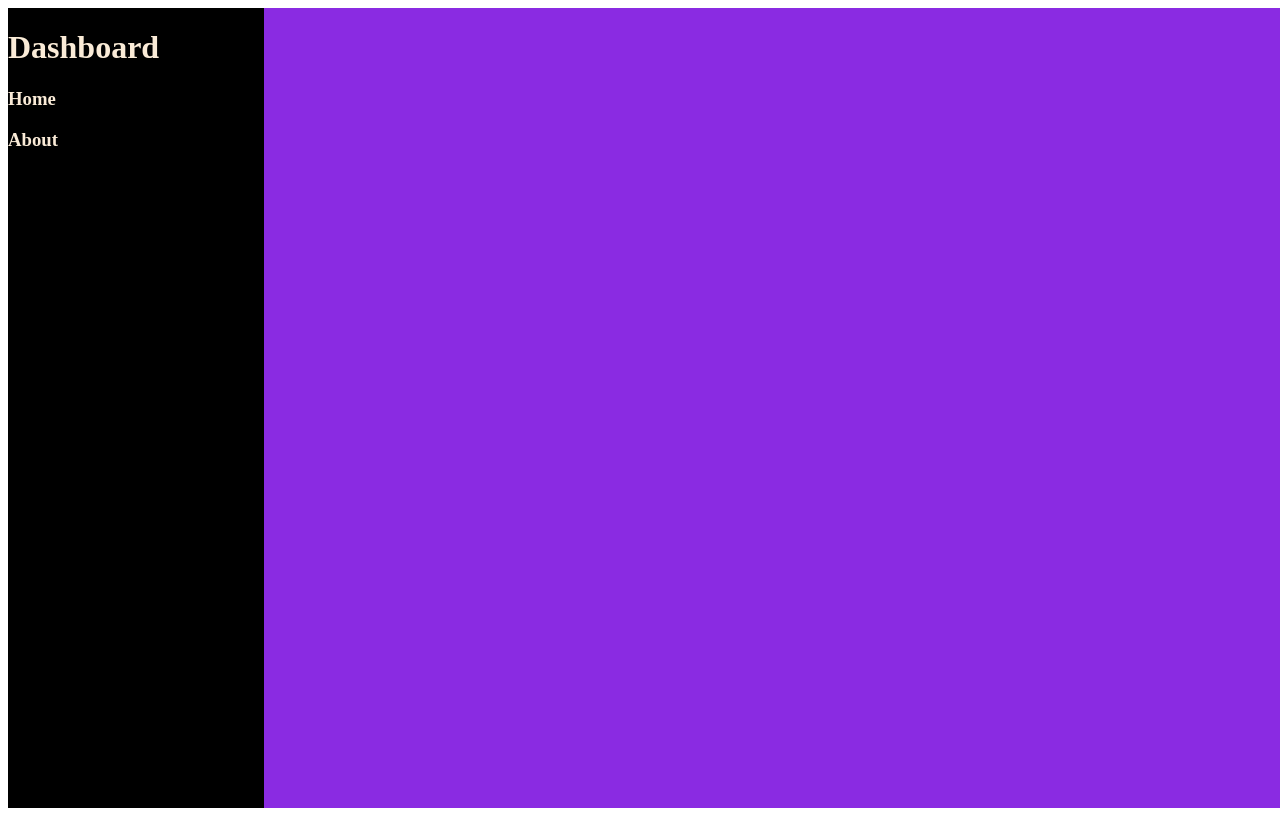
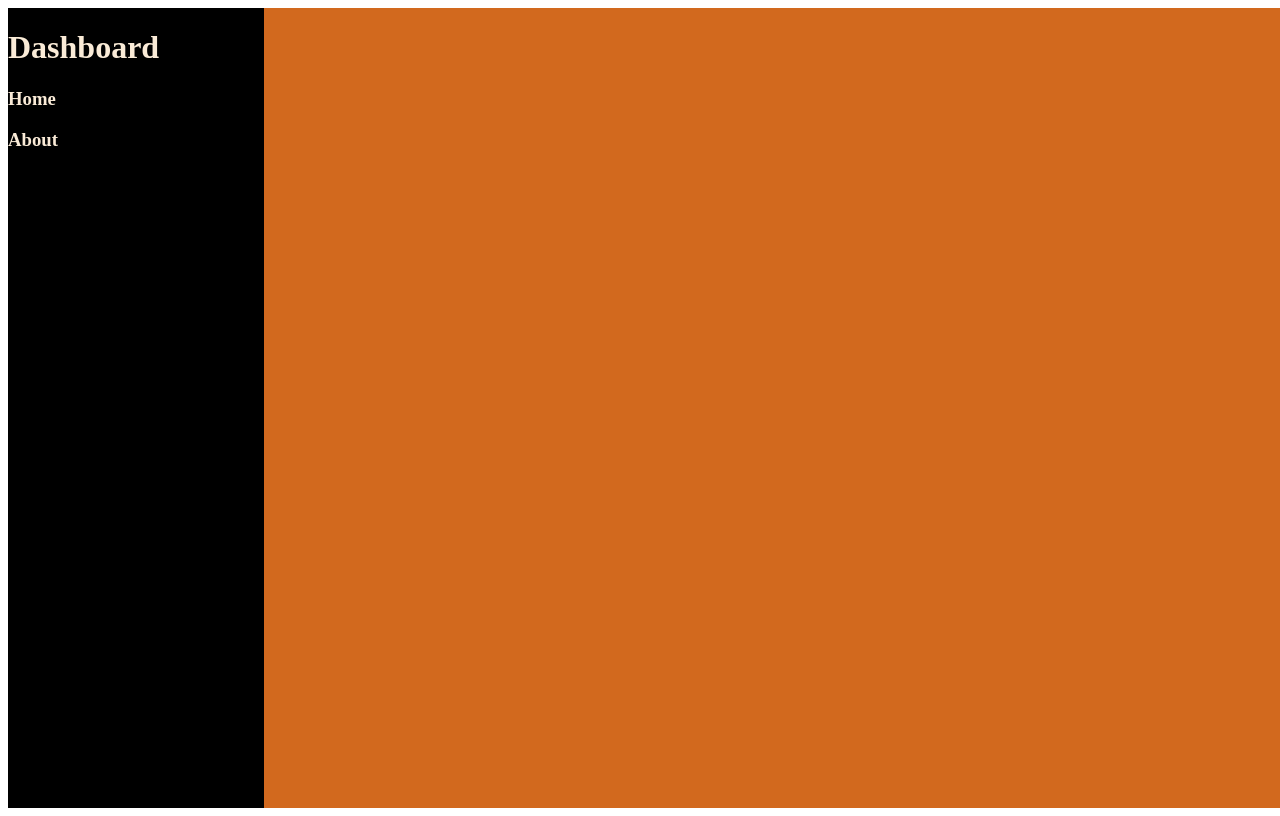
Before and after one commit to Shaik-Mohammad-Akram/my-app, an Angular app: page /dashboard in a window 1280 px wide. Built offline with nearby package versions, Linux system fonts and the light colour scheme.

Commit message:
Changed bg-color for right part and added roter-link to about.

```diff
--- a/src/app/dashboard/dashboard.component.css
+++ b/src/app/dashboard/dashboard.component.css
@@ -18,6 +18,6 @@ body{
 .right{
     width: 80%;
     height: 100%;
-    background-color: blueviolet;
+    background-color: chocolate;
 
 }
--- a/src/app/dashboard/dashboard.component.html
+++ b/src/app/dashboard/dashboard.component.html
@@ -3,7 +3,7 @@
     <div class="left">
         <h1>Dashboard</h1>
         <h3 routerLink="home">Home</h3>
-        <h3>About</h3>
+        <h3 routerLink="about">About</h3>
     </div>
     <div class="right">
         <router-outlet></router-outlet>
```
